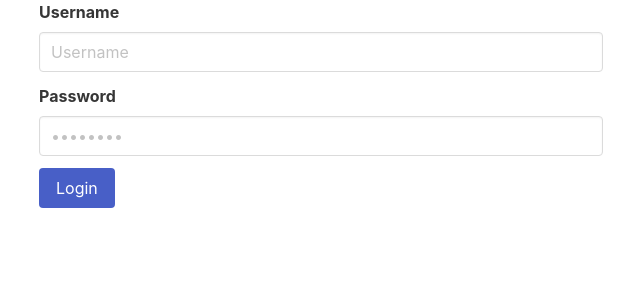
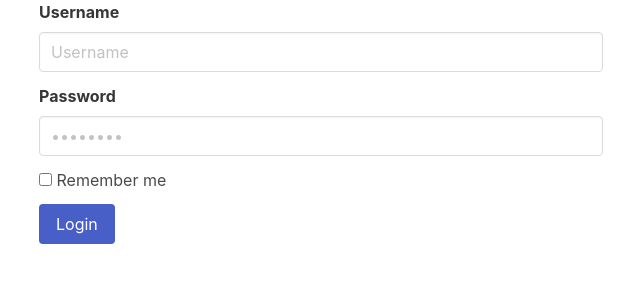
Before and after one commit to tylergibbs2/Tsundoku, a Python web app: template tsundoku/blueprints/ux/templates/login.html in a window 1280 px wide. Shown: the part 52-352 px from the top of the page, without its empty margins (319-959 px from the left). Run offline with Jinja, Linux system fonts and the light colour scheme; the template is opened without the code that fills it, so the values that code supplies are empty; some libraries are stand-ins or nearby versions.

Commit message:
implement a remember me checkbox at login

```diff
--- a/tsundoku/blueprints/ux/__init__.py
+++ b/tsundoku/blueprints/ux/__init__.py
@@ -85,7 +85,9 @@ async def login():
                     UPDATE users SET password_hash=$1 WHERE username=$2;
                 """, hasher.hash(password), username)
 
-        login_user(User(user_data["id"]), remember=True)
+        remember = form.get("remember", False)
+
+        login_user(User(user_data["id"]), remember=remember)
 
         return redirect(url_for("ux.index"))
 
--- a/tsundoku/blueprints/ux/templates/login.html
+++ b/tsundoku/blueprints/ux/templates/login.html
@@ -16,6 +16,13 @@
             </div>
 
             <div class="field">
+                <label class="checkbox">
+                    <input name="remember" type="checkbox">
+                    Remember me
+                </label>
+            </div>
+
+            <div class="field">
                 <div class="control">
                     <button type="submit" class="button is-link">Login</button>
                 </div>
```
